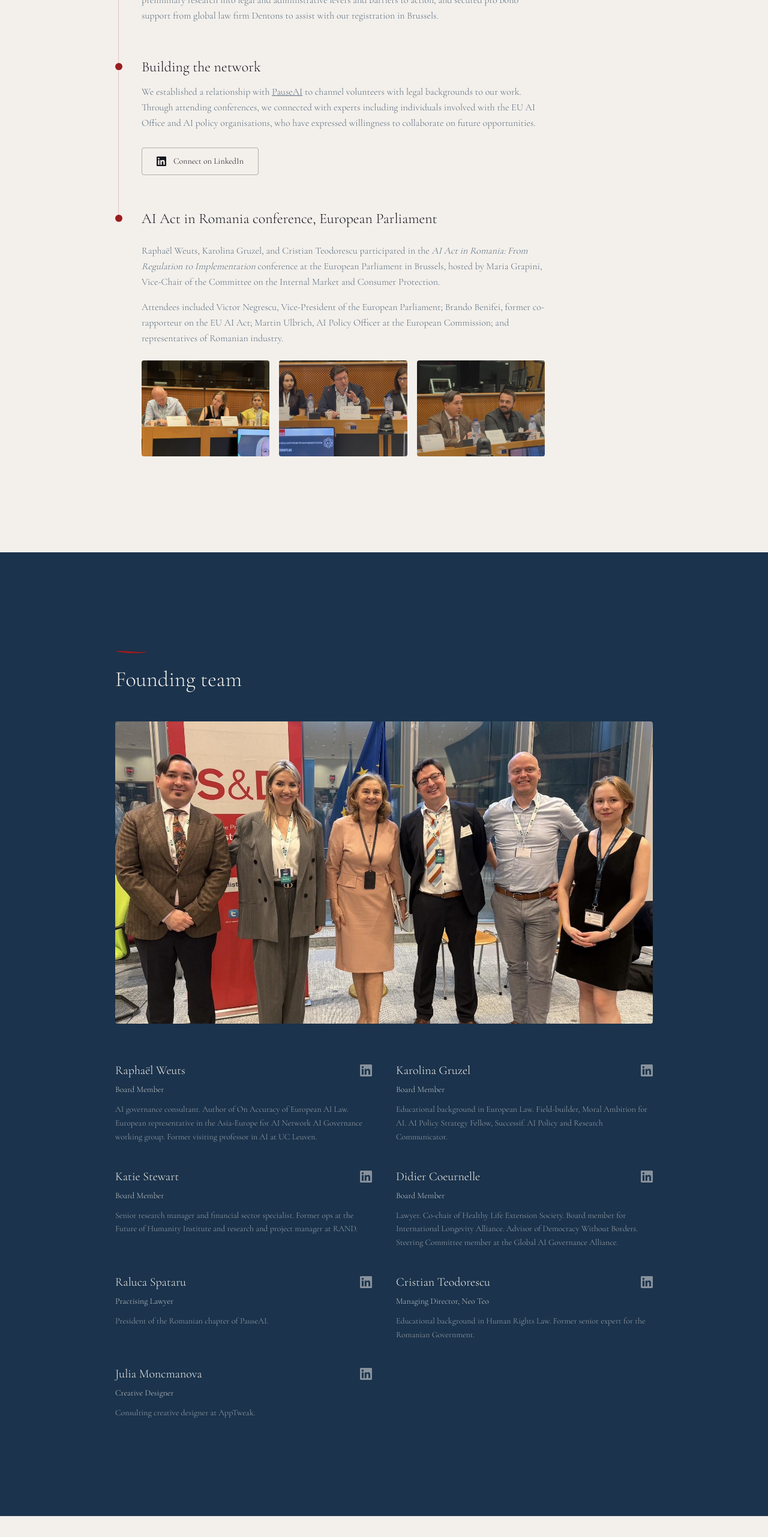
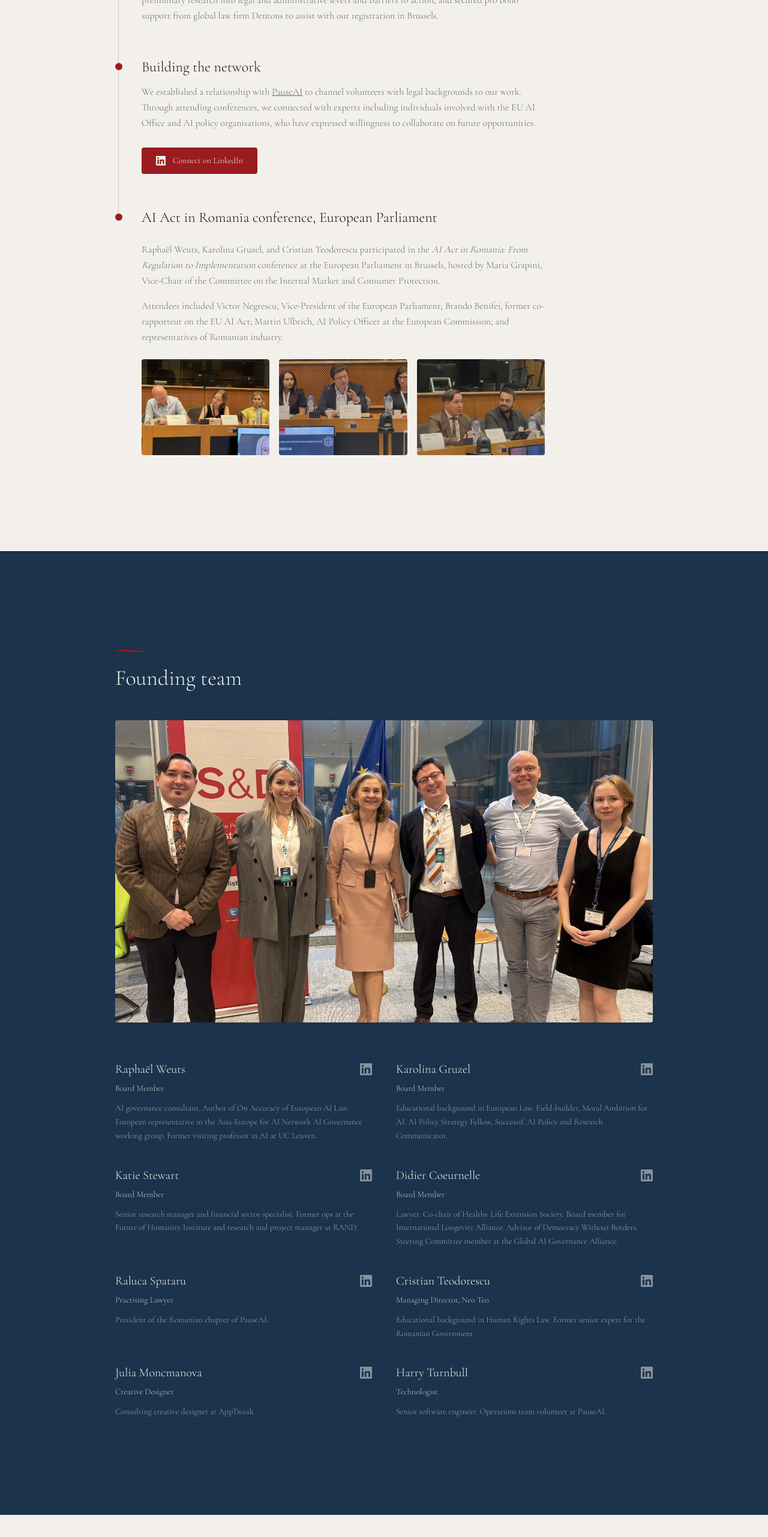
Before and after one commit to Law-for-AI-Safety/lawforaisafety.org, a Next.js app: page / in a window 1280 px wide. Shown: the part 4792-7355 px from the top of the page at 60% size. Built offline with nearby package versions, Linux system fonts and the light colour scheme.

Commit message:
chore: add to team

```diff
--- a/src/app/page.tsx
+++ b/src/app/page.tsx
@@ -52,6 +52,12 @@ const team = [
     role: "Creative Designer",
     bio: "Consulting creative designer at AppTweak.",
     linkedin: "https://www.linkedin.com/in/julia-moncmanova-22a314264/"
+  },
+  {
+    name: "Harry Turnbull",
+    role: "Technologist",
+    bio: "Senior software engineer. Operations team volunteer at PauseAI.",
+    linkedin: "https://www.linkedin.com/in/harry-turnbull/"
   },
 ];
 
@@ -255,8 +261,8 @@ export default function Home() {
                 <div className="pt-4">
                   <WipeButton
                     href="https://www.linkedin.com/company/law-for-ai-safety/"
-                    className="inline-flex items-center gap-3 px-6 py-3 border border-brand-black/30 text-brand-black text-sm font-light rounded-sm overflow-hidden"
-                    hoverBg="rgba(27,51,76,0.07)"
+                    className="inline-flex items-center gap-3 px-6 py-3 bg-brand-red text-brand-white text-sm font-light rounded-sm overflow-hidden"
+                    hoverBg="rgba(255,255,255,0.15)"
                   >
                     <svg width="16" height="16" viewBox="0 0 24 24" fill="currentColor" aria-hidden>
                       <path d="M20.447 20.452h-3.554v-5.569c0-1.328-.027-3.037-1.852-3.037-1.853 0-2.136 1.445-2.136 2.939v5.667H9.351V9h3.414v1.561h.046c.477-.9 1.637-1.85 3.37-1.85 3.601 0 4.267 2.37 4.267 5.455v6.286zM5.337 7.433a2.062 2.062 0 0 1-2.063-2.065 2.064 2.064 0 1 1 2.063 2.065zm1.782 13.019H3.555V9h3.564v11.452zM22.225 0H1.771C.792 0 0 .774 0 1.729v20.542C0 23.227.792 24 1.771 24h20.451C23.2 24 24 23.227 24 22.271V1.729C24 .774 23.2 0 22.222 0h.003z"/>
@@ -383,7 +389,7 @@ export default function Home() {
               Contact us
             </WipeButton>
             <WipeButton
-              href="#"
+              href="https://www.linkedin.com/company/law-for-ai-safety/"
               className="px-8 py-4 bg-brand-red text-brand-white text-base font-light rounded-sm overflow-hidden"
               hoverBg="rgba(255,255,255,0.15)"
             >
```
